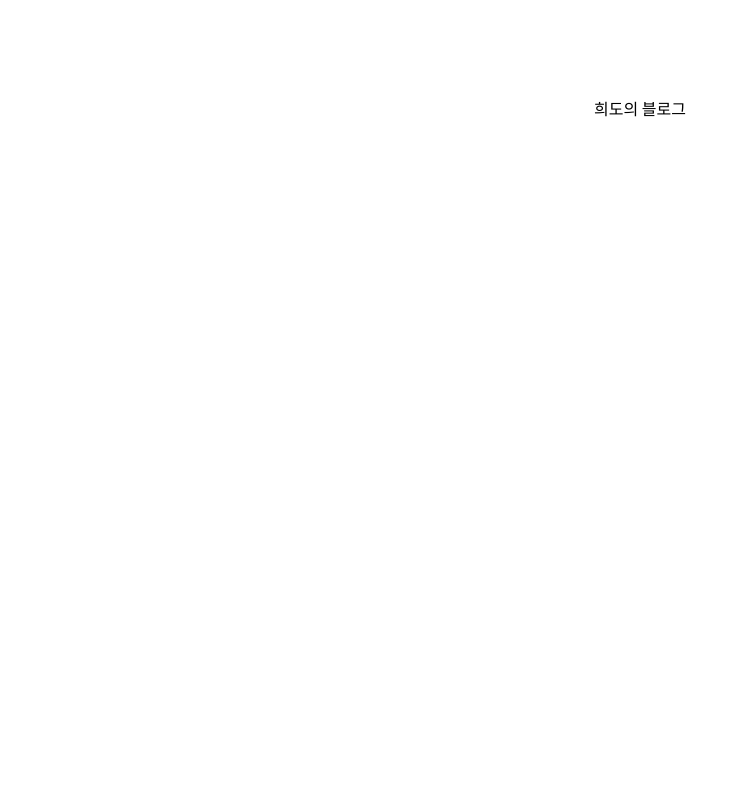
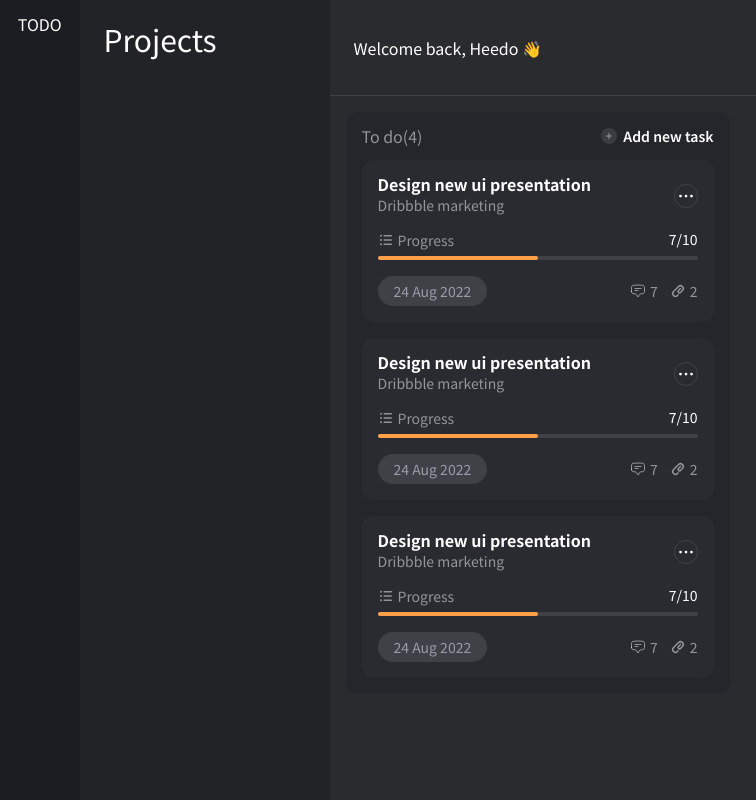
Before and after one commit to devheedoo/heedo-town, a Next.js app in the folder apps/to-dos/: page / in a window 1280 px wide. Shown: the whole page, without its empty margins (0-756 px from the left). Built offline with nearby package versions, Linux system fonts and the light colour scheme.

Commit message:
feat(to-dos): 기본적인 카드 디자인 구현

```diff
--- /dev/null
+++ b/apps/to-dos/app/components/Card.tsx
@@ -0,0 +1,57 @@
+import { ChatBubbleBottomCenterTextIcon } from "./icons/ChatBubbleBottomCenterTextIcon";
+import { EllipsisHorizontalIcon } from "./icons/EllipsisHorizontalIcon";
+import { ListBulletIcon } from "./icons/ListBulletIcon";
+import { PaperClipIcon } from "./icons/PaperClipIcon";
+
+export default function Card() {
+  return (
+    <article className="flex flex-col gap-y-4 rounded-xl bg-[#292B31] p-4">
+      <div className="flex items-center justify-between">
+        <div>
+          <h4 className="text-base font-bold leading-none text-white">
+            Design new ui presentation
+          </h4>
+          <span className="text-sm leading-none text-white/50">
+            Dribbble marketing
+          </span>
+        </div>
+        <div className="flex size-6 shrink-0 items-center justify-center rounded-full border border-white/10 text-white">
+          <EllipsisHorizontalIcon />
+        </div>
+      </div>
+
+      <div>
+        <div className="flex justify-between">
+          <div className="flex items-center gap-x-1">
+            <span className="size-4 text-white/50">
+              <ListBulletIcon />
+            </span>
+            <span className="text-sm leading-none text-white/50">Progress</span>
+          </div>
+          <span className="text-sm leading-none text-white">7/10</span>
+        </div>
+        <div className="mt-2 h-1 w-full rounded-full bg-white/10">
+          <div className="h-1 w-1/2 rounded-full bg-[#FFA048]"></div>
+        </div>
+      </div>
+
+      <div className="flex items-center justify-between">
+        <div className="flex w-fit items-center justify-center rounded-2xl bg-white/10 px-4 py-2">
+          <span className="text-sm leading-none text-[#989CAA]">
+            24 Aug 2022
+          </span>
+        </div>
+        <div className="flex items-center gap-x-3 text-sm leading-none text-white/50">
+          <div className="flex items-center gap-x-1">
+            <ChatBubbleBottomCenterTextIcon className="size-4" />
+            <span>7</span>
+          </div>
+          <div className="flex items-center gap-x-1">
+            <PaperClipIcon className="size-4" />
+            <span>2</span>
+          </div>
+        </div>
+      </div>
+    </article>
+  );
+}
--- /dev/null
+++ b/apps/to-dos/app/components/List.tsx
@@ -0,0 +1,21 @@
+import { PropsWithChildren } from "react";
+import { PlusIcon } from "./icons/PlusIcon";
+
+export default function List({ children }: PropsWithChildren) {
+  return (
+    <section className="m-4 flex w-96 flex-col gap-y-4 rounded-xl bg-[#24262C] p-4">
+      <div className="flex items-center justify-between">
+        <h3 className="leading-none text-white/50">To do(4)</h3>
+        <div className="flex items-center gap-x-1.5">
+          <div className="flex size-4 items-center justify-center rounded-full bg-white/10">
+            <PlusIcon className="size-2.5 text-white/50" />
+          </div>
+          <span className="text-sm font-semibold leading-none text-white">
+            Add new task
+          </span>
+        </div>
+      </div>
+      {children}
+    </section>
+  );
+}
--- /dev/null
+++ b/apps/to-dos/app/components/icons/ChatBubbleBottomCenterTextIcon.tsx
@@ -0,0 +1,23 @@
+import { SVGAttributes } from "react";
+
+export function ChatBubbleBottomCenterTextIcon(
+  props: SVGAttributes<SVGElement>
+) {
+  return (
+    <svg
+      fill="none"
+      strokeWidth={1.5}
+      stroke="currentColor"
+      viewBox="0 0 24 24"
+      xmlns="http://www.w3.org/2000/svg"
+      aria-hidden="true"
+      {...props}
+    >
+      <path
+        strokeLinecap="round"
+        strokeLinejoin="round"
+        d="M7.5 8.25h9m-9 3H12m-9.75 1.51c0 1.6 1.123 2.994 2.707 3.227 1.129.166 2.27.293 3.423.379.35.026.67.21.865.501L12 21l2.755-4.133a1.14 1.14 0 0 1 .865-.501 48.172 48.172 0 0 0 3.423-.379c1.584-.233 2.707-1.626 2.707-3.228V6.741c0-1.602-1.123-2.995-2.707-3.228A48.394 48.394 0 0 0 12 3c-2.392 0-4.744.175-7.043.513C3.373 3.746 2.25 5.14 2.25 6.741v6.018Z"
+      />
+    </svg>
+  );
+}
--- /dev/null
+++ b/apps/to-dos/app/components/icons/EllipsisHorizontalIcon.tsx
@@ -0,0 +1,21 @@
+import { SVGAttributes } from "react";
+
+export function EllipsisHorizontalIcon(props: SVGAttributes<SVGElement>) {
+  return (
+    <svg
+      fill="none"
+      strokeWidth={1.5}
+      stroke="currentColor"
+      viewBox="0 0 24 24"
+      xmlns="http://www.w3.org/2000/svg"
+      aria-hidden="true"
+      {...props}
+    >
+      <path
+        strokeLinecap="round"
+        strokeLinejoin="round"
+        d="M6.75 12a.75.75 0 1 1-1.5 0 .75.75 0 0 1 1.5 0ZM12.75 12a.75.75 0 1 1-1.5 0 .75.75 0 0 1 1.5 0ZM18.75 12a.75.75 0 1 1-1.5 0 .75.75 0 0 1 1.5 0Z"
+      />
+    </svg>
+  );
+}
--- /dev/null
+++ b/apps/to-dos/app/components/icons/ListBulletIcon.tsx
@@ -0,0 +1,15 @@
+import { SVGAttributes } from "react";
+
+export function ListBulletIcon(props: SVGAttributes<SVGElement>) {
+  return (
+    <svg
+      fill="currentColor"
+      viewBox="0 0 16 16"
+      xmlns="http://www.w3.org/2000/svg"
+      aria-hidden="true"
+      {...props}
+    >
+      <path d="M3 4.75a1 1 0 1 0 0-2 1 1 0 0 0 0 2ZM6.25 3a.75.75 0 0 0 0 1.5h7a.75.75 0 0 0 0-1.5h-7ZM6.25 7.25a.75.75 0 0 0 0 1.5h7a.75.75 0 0 0 0-1.5h-7ZM6.25 11.5a.75.75 0 0 0 0 1.5h7a.75.75 0 0 0 0-1.5h-7ZM4 12.25a1 1 0 1 1-2 0 1 1 0 0 1 2 0ZM3 9a1 1 0 1 0 0-2 1 1 0 0 0 0 2Z" />
+    </svg>
+  );
+}
--- /dev/null
+++ b/apps/to-dos/app/components/icons/PaperClipIcon.tsx
@@ -0,0 +1,19 @@
+import { SVGAttributes } from "react";
+
+export function PaperClipIcon(props: SVGAttributes<SVGElement>) {
+  return (
+    <svg
+      fill="currentColor"
+      viewBox="0 0 16 16"
+      xmlns="http://www.w3.org/2000/svg"
+      aria-hidden="true"
+      {...props}
+    >
+      <path
+        clipRule="evenodd"
+        fillRule="evenodd"
+        d="M11.914 4.086a2 2 0 0 0-2.828 0l-5 5a2 2 0 1 0 2.828 2.828l.556-.555a.75.75 0 0 1 1.06 1.06l-.555.556a3.5 3.5 0 0 1-4.95-4.95l5-5a3.5 3.5 0 0 1 4.95 4.95l-1.972 1.972a2.125 2.125 0 0 1-3.006-3.005L9.97 4.97a.75.75 0 1 1 1.06 1.06L9.058 8.003a.625.625 0 0 0 .884.883l1.972-1.972a2 2 0 0 0 0-2.828Z"
+      />
+    </svg>
+  );
+}
--- /dev/null
+++ b/apps/to-dos/app/components/icons/PlusIcon.tsx
@@ -0,0 +1,15 @@
+import { SVGAttributes } from "react";
+
+export function PlusIcon(props: SVGAttributes<SVGElement>) {
+  return (
+    <svg
+      fill="currentColor"
+      viewBox="0 0 16 16"
+      xmlns="http://www.w3.org/2000/svg"
+      aria-hidden="true"
+      {...props}
+    >
+      <path d="M8.75 3.75a.75.75 0 0 0-1.5 0v3.5h-3.5a.75.75 0 0 0 0 1.5h3.5v3.5a.75.75 0 0 0 1.5 0v-3.5h3.5a.75.75 0 0 0 0-1.5h-3.5v-3.5Z" />
+    </svg>
+  );
+}
--- a/apps/to-dos/app/page.tsx
+++ b/apps/to-dos/app/page.tsx
@@ -1,7 +1,32 @@
+import Card from "./components/Card";
+import List from "./components/List";
+
 export default function Home() {
   return (
-    <main className="flex min-h-screen flex-col items-center justify-between p-24">
-      <h1>희도의 블로그</h1>
+    <main className="flex min-h-screen">
+      <aside className="flex min-h-screen w-24 justify-center bg-[#1C1D22] p-4">
+        <h1 className="leading-none text-white">TODO</h1>
+      </aside>
+
+      <nav className="flex min-h-screen w-[320px] bg-[#222327] p-6">
+        <h2 className="text-3xl leading-none text-white">Projects</h2>
+      </nav>
+
+      <section className="min-h-screen w-full bg-[#2A2B2F]">
+        <header className="flex h-24 items-center border-b border-white/10 p-6">
+          <span className="leading-none text-white">
+            Welcome back, Heedo 👋
+          </span>
+        </header>
+
+        <div className="flex gap-x-4">
+          <List>
+            <Card />
+            <Card />
+            <Card />
+          </List>
+        </div>
+      </section>
     </main>
   );
 }
```
